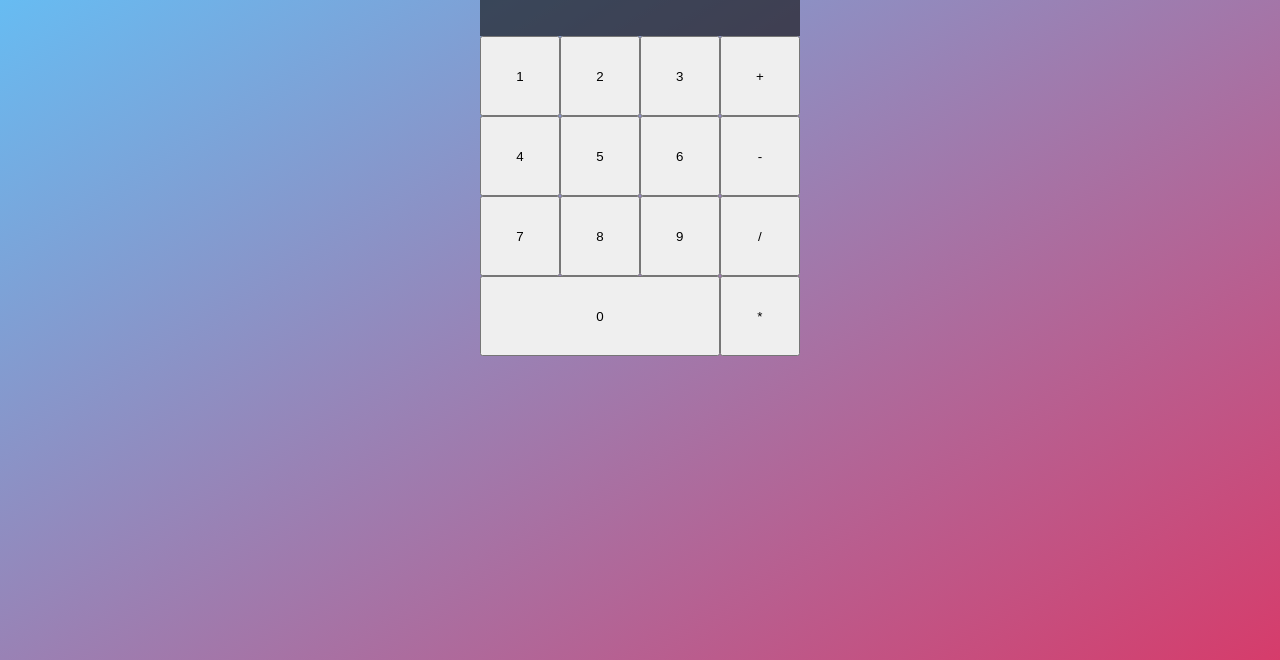
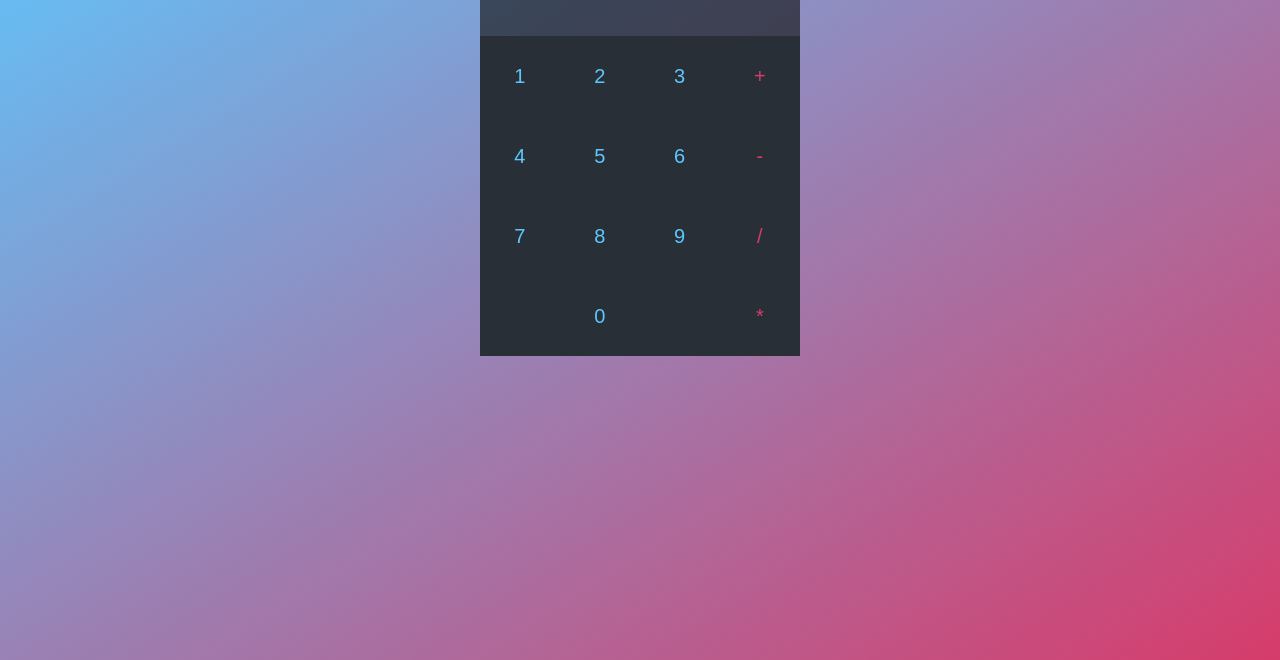
Before and after one commit to nicoly026/calculadora, a plain HTML site: page index.html in a window 1280 px wide. Shown: the part 140-800 px from the top of the page. Drawn offline with Linux system fonts and the light colour scheme.

Commit message:
terminamos a parte dos estilos

```diff
--- a/styles.css
+++ b/styles.css
@@ -60,3 +60,23 @@ body {
 input {
   display: none;
 }
+.numeros button {
+  font-size: 1.25rem;
+  line-height: 1;
+  color: #5cc8ff;
+  background-color: #292f36;
+  border: 0;
+}
+.numeros button:hover {
+  color: #00a3f5;
+}
+.operadores button {
+  font-size: 1.25rem;
+  line-height: 1;
+  color: #d63c6b;
+  background-color: #292f36;
+  border: 0;
+}
+.operadores button:hover {
+  color: #c41c4f;
+}
```
